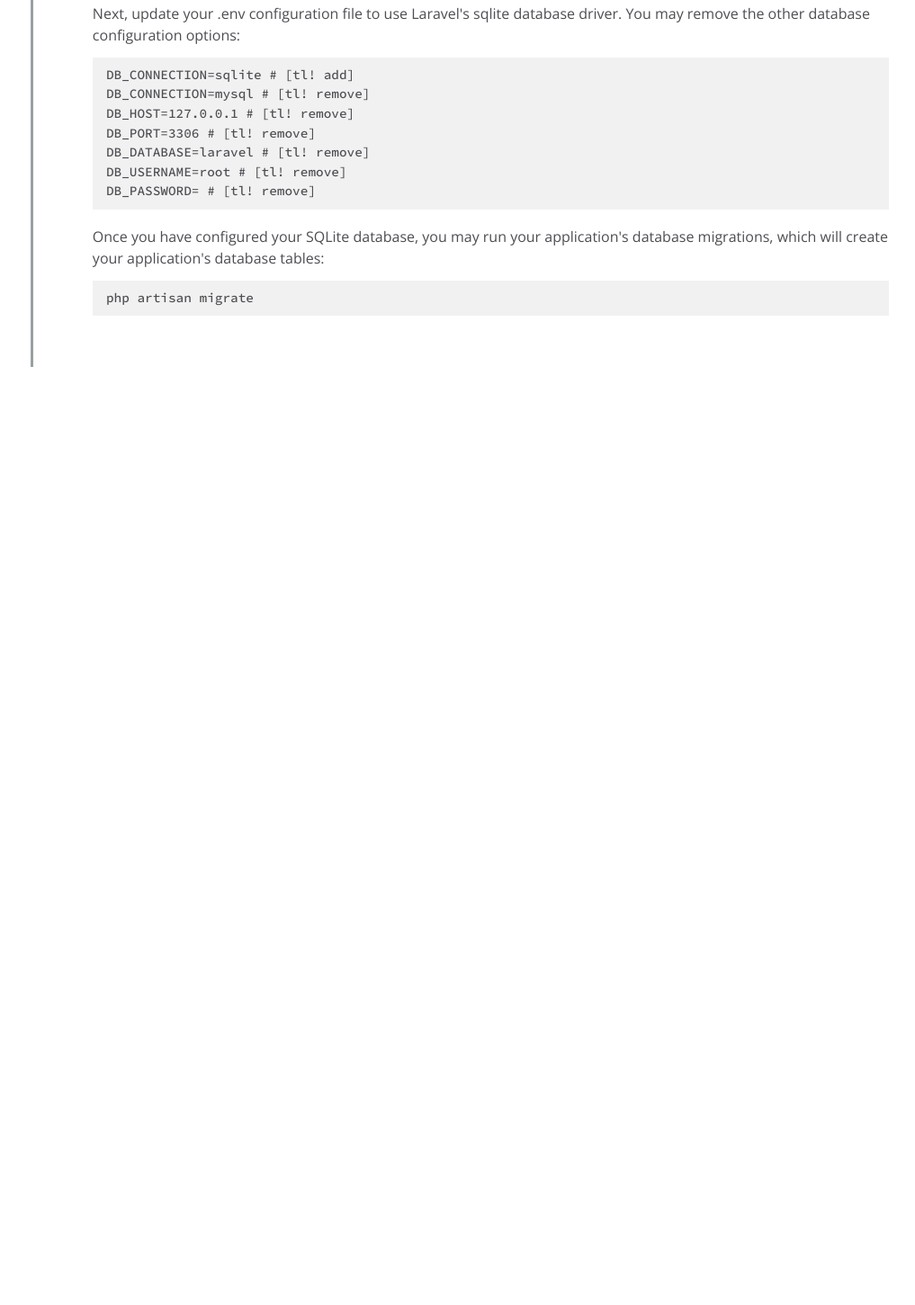
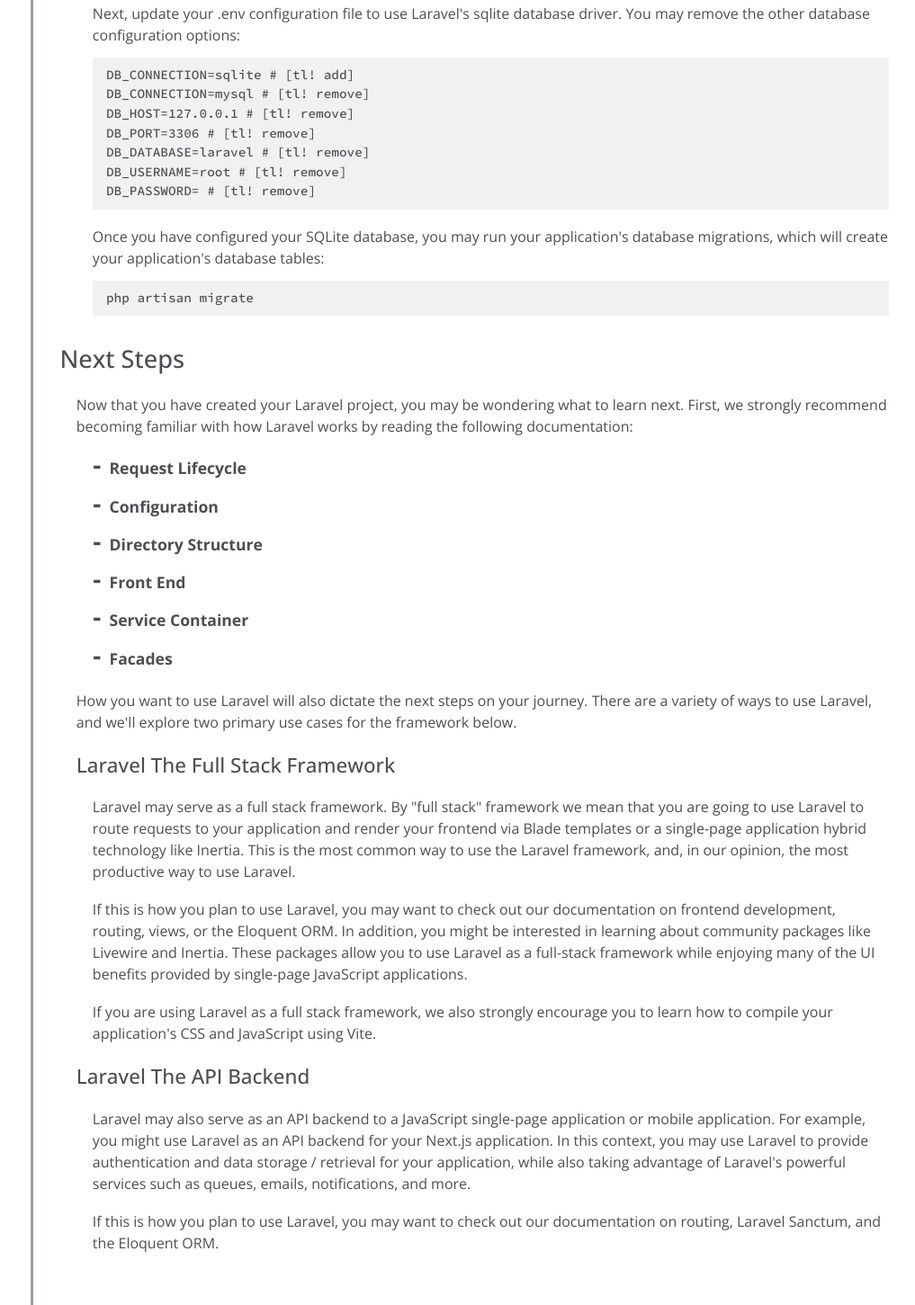
Before and after one commit to adhamnugroho/Technical-Documentation-Laravel-Freecodecamp, a plain HTML site: page index.html in a window 1280 px wide. Shown: the part 4707-6158 px from the top of the page at 90% size, without its empty margins (263-1280 px from the left). Before the commit the page ends 5115 px from the top, so only its background shows below. Drawn offline with nearby package versions, Linux system fonts and the light colour scheme.

Commit message:
Add section content 'Next Steps'

```diff
--- a/css/style.css
+++ b/css/style.css
@@ -95,27 +95,27 @@ code {
   padding: 1%;
 }
 
-.additional-explanation h3 {
-  font-size: 1.4em;
-  font-weight: 500;
-}
-
-.additional-explanation ul {
+.main-section ul {
   width: 100%;
   margin: 1% 0 0 4%;
 }
 
-.additional-explanation li {
+.main-section li {
   list-style: none;
 }
 
-.additional-explanation li h4::before {
+.main-section li h4::before {
   content: "-";
   font-size: 1.6em;
   margin-right: 1%;
 }
 
-.additional-explanation h4 {
+.main-section h4 {
   font-size: 1.1em;
   text-transform: capitalize;
 }
+
+.additional-explanation h3 {
+  font-size: 1.4em;
+  font-weight: 500;
+}
--- a/index.html
+++ b/index.html
@@ -226,6 +226,41 @@
             </p>
           </div>
         </section>
+        <section class="main-section" id="next-steps">
+          <header>
+            <h2>Next Steps</h2>
+          </header>
+          <p>Now that you have created your Laravel project, you may be wondering what to learn next. First, we strongly recommend becoming familiar with how Laravel works by reading the following documentation:</p>
+          <ul>
+            <li><h4>Request Lifecycle</h4></li>
+            <li><h4>Configuration</h4></li>
+            <li><h4>Directory Structure</h4></li>
+            <li><h4>Front End</h4></li>
+            <li><h4>Service Container</h4></li>
+            <li><h4>Facades</h4></li>
+          </ul>
+          <p>How you want to use Laravel will also dictate the next steps on your journey. There are a variety of ways to use Laravel, and we'll explore two primary use cases for the framework below.</p>
+          <div class="additional-explanation">
+            <h3>Laravel The Full Stack Framework</h3>
+            <p>
+              Laravel may serve as a full stack framework. By "full stack" framework we mean that you are going to use Laravel to route requests to your application and render your frontend via Blade templates or a single-page application
+              hybrid technology like Inertia. This is the most common way to use the Laravel framework, and, in our opinion, the most productive way to use Laravel.
+            </p>
+            <p>
+              If this is how you plan to use Laravel, you may want to check out our documentation on frontend development, routing, views, or the Eloquent ORM. In addition, you might be interested in learning about community packages like
+              Livewire and Inertia. These packages allow you to use Laravel as a full-stack framework while enjoying many of the UI benefits provided by single-page JavaScript applications.
+            </p>
+            <p>If you are using Laravel as a full stack framework, we also strongly encourage you to learn how to compile your application's CSS and JavaScript using Vite.</p>
+          </div>
+          <div class="additional-explanation">
+            <h3>Laravel The API Backend</h3>
+            <p>
+              Laravel may also serve as an API backend to a JavaScript single-page application or mobile application. For example, you might use Laravel as an API backend for your Next.js application. In this context, you may use Laravel to
+              provide authentication and data storage / retrieval for your application, while also taking advantage of Laravel's powerful services such as queues, emails, notifications, and more.
+            </p>
+            <p>If this is how you plan to use Laravel, you may want to check out our documentation on routing, Laravel Sanctum, and the Eloquent ORM.</p>
+          </div>
+        </section>
       </main>
     </div>
   </body>
```
